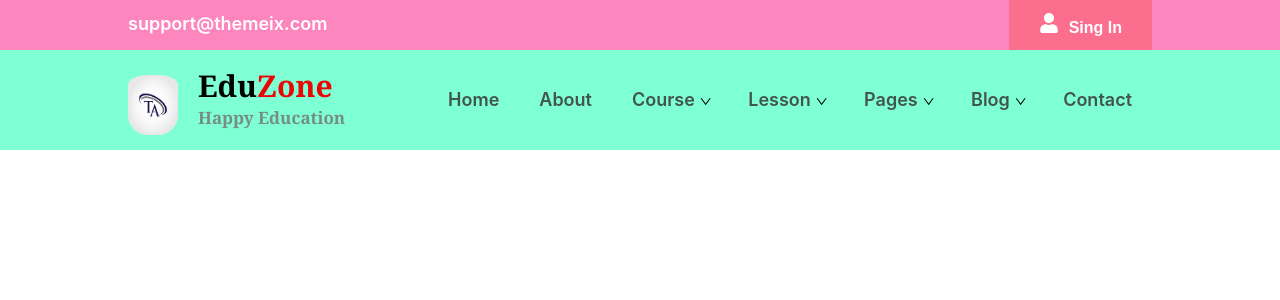
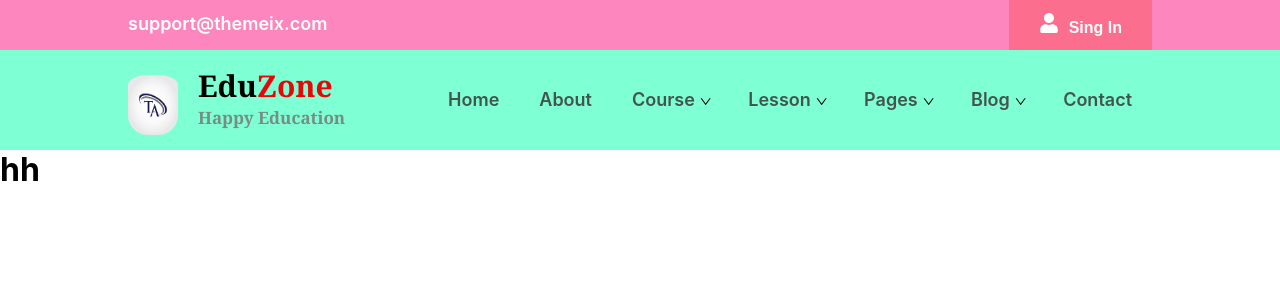
Before and after one commit to TamannaAfroz2666/Online-Course-BD, a React (Create React App) app: page / in a window 1280 px wide. Shown: the top 300 px of the page. Built offline with nearby package versions, Linux system fonts and the light colour scheme.

Commit message:
try to connect for static

```diff
--- a/src/App.js
+++ b/src/App.js
@@ -2,6 +2,7 @@
 import './App.css';
 import Header from './Layout/Header/Header';
 import TopHeader from './Layout/TopHeader/TopHeader';
+import Home from './components/Home/Home';
 
 
 
@@ -10,6 +11,7 @@ function App() {
     <div className='container'>
       <TopHeader></TopHeader>
       <Header></Header>
+      <Home></Home>
 
 
     </div>
--- /dev/null
+++ b/src/components/BodySection/BodySection.js
@@ -0,0 +1,11 @@
+import React from 'react';
+
+const BodySection = () => {
+    return (
+        <div>
+            <h1>hh</h1>
+        </div>
+    );
+};
+
+export default BodySection;
--- a/src/components/Home/Home.js
+++ b/src/components/Home/Home.js
@@ -1,10 +1,12 @@
 import React from 'react';
 import './Home.css'
+import BodySection from '../BodySection/BodySection';
 
 const Home = () => {
     return (
         <div>
-            <h1>hello</h1>
+            <BodySection></BodySection>
+
         </div>
     );
 };
```
Also changed, not shown: src/components/BodySection/BodySection.css (added).
